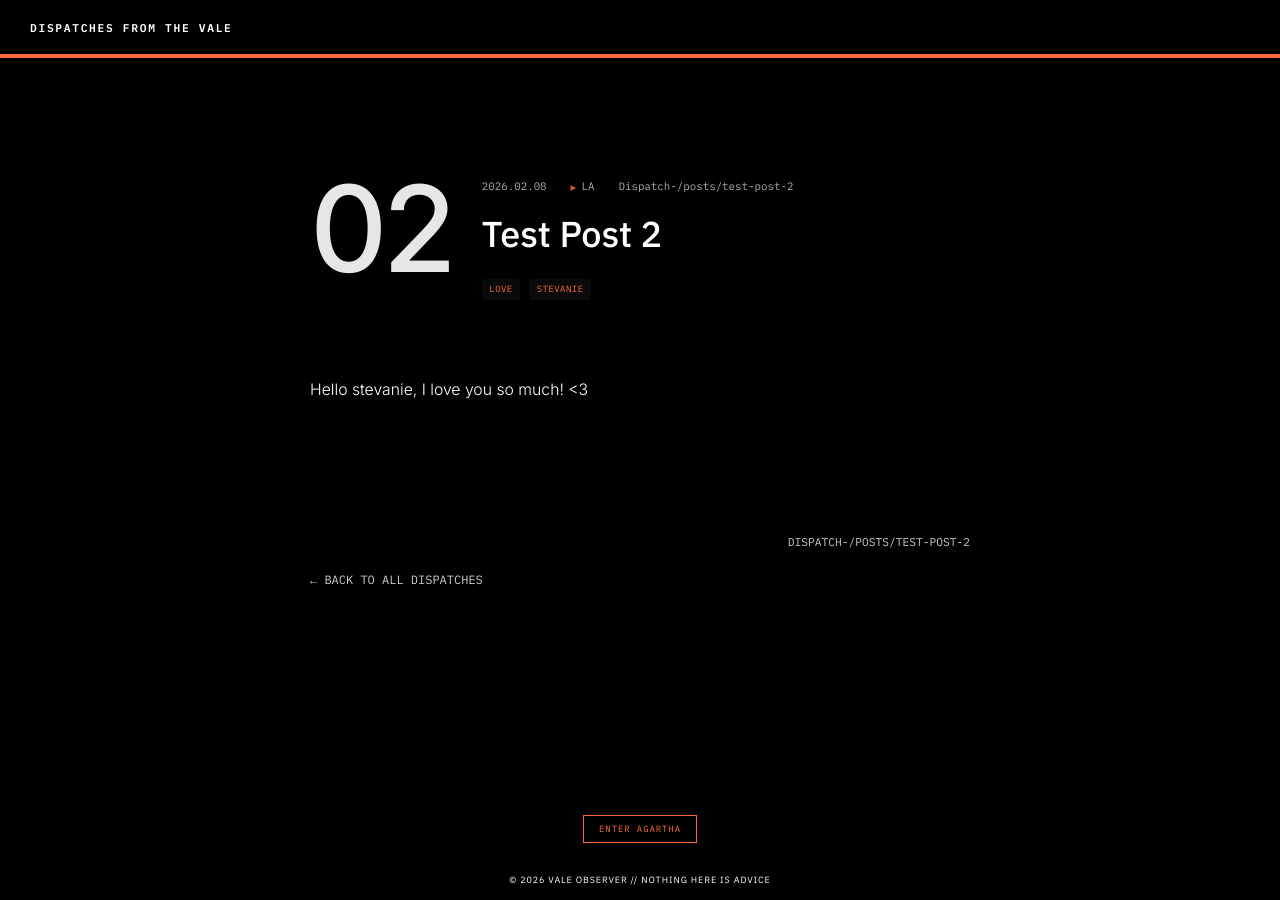
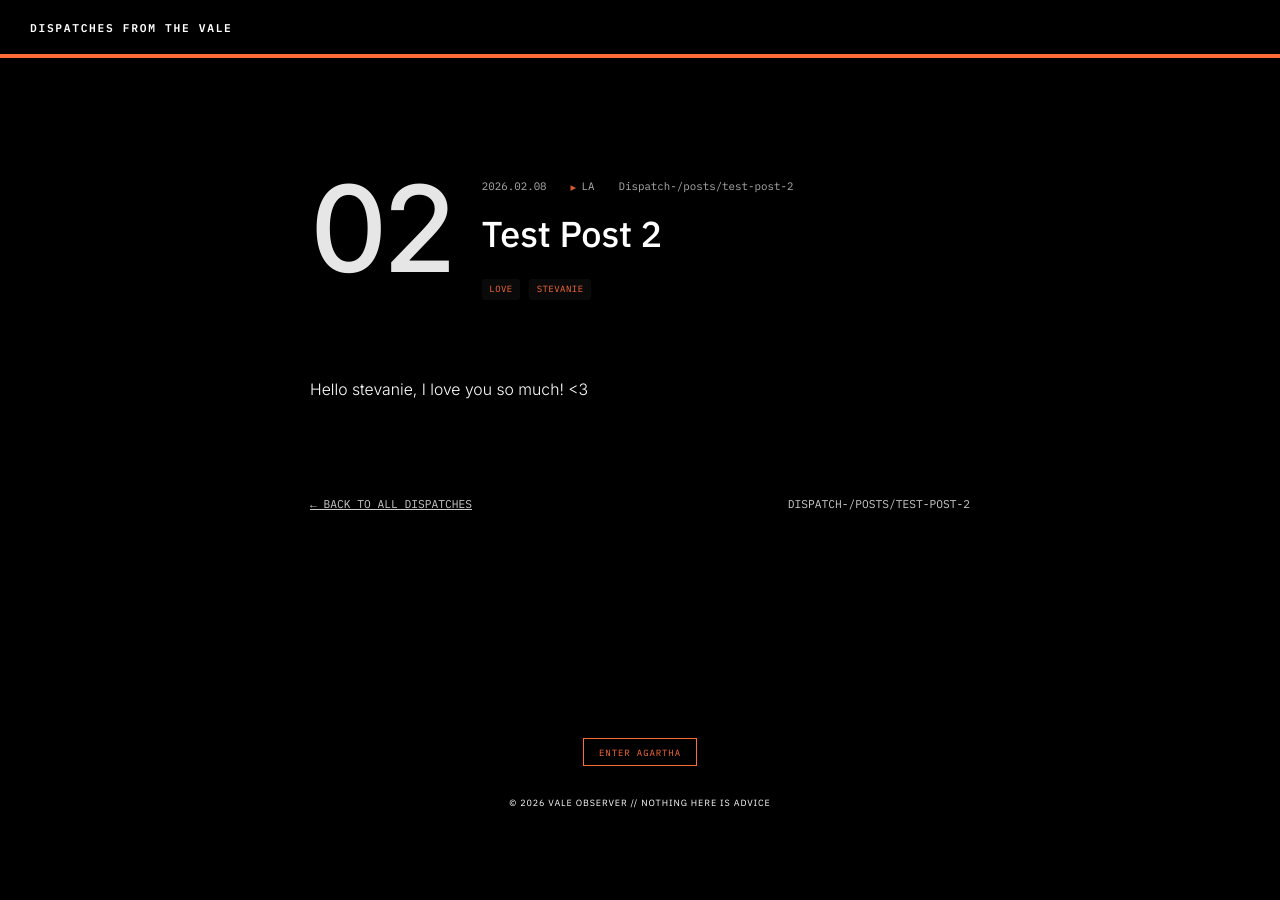
Before and after one commit to valeobserver/dispatches-from-the-vale, a Jekyll site: the page built from _posts/2026-02-08-test-post-2.md, in a window 1280 px wide. Built offline with Jekyll 4.4.1, drawn with Linux system fonts in a browser that asks for light colours.

Commit message:
Update post.html

```diff
--- a/_layouts/post.html
+++ b/_layouts/post.html
@@ -105,12 +105,7 @@ layout: default
   }
 
   .back-link {
-    display: block;
-    margin-top: 5rem;
-    font-family: var(--mono);
-    font-size: 0.8rem;
     color: var(--fg-dim);
-    text-decoration: none;
     text-align: center;
     text-transform: uppercase;
   }
```
